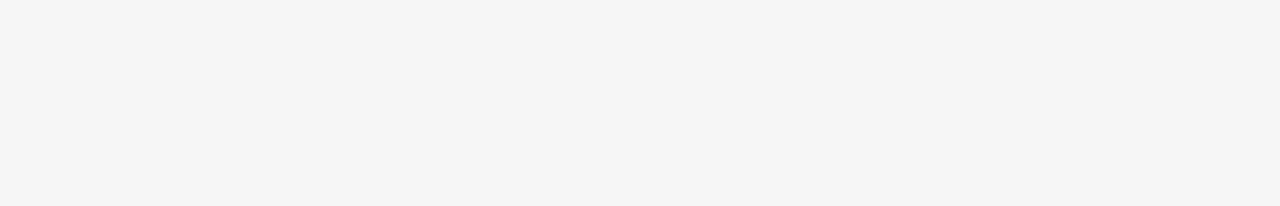
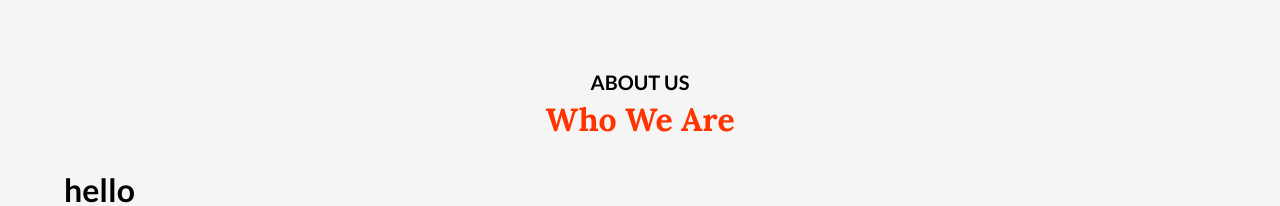
Before and after one commit to ktan16/isi-webpage, a React (Vite) app in the folder isi-webp/: page / in a window 1280 px wide. Shown: the part 800-1006 px from the top of the page. Before the commit the page ends 800 px from the top, so only its background shows below. Built offline with nearby package versions, Linux system fonts and the light colour scheme.

Commit message:
title implemented, change colors, init about

```diff
--- a/isi-webp/src/App.jsx
+++ b/isi-webp/src/App.jsx
@@ -1,12 +1,18 @@
 import React from "react";
 import Navbar from "./components/Navbar/Navbar";
 import Top from "./components/Top/Top";
+import About from "./components/About/About";
+import Title from "./components/Title/Title";
 
 function App() {
   return (
     <div>
       <Navbar />
       <Top />
+      <div className="container">
+        <Title subTitle="About Us" title="Who We Are" />
+        <About />
+      </div>
     </div>
   );
 }
--- /dev/null
+++ b/isi-webp/src/components/About/About.jsx
@@ -0,0 +1,12 @@
+import React from "react";
+import "./About.css";
+
+const About = () => {
+  return (
+    <div>
+      <h1>hello</h1>
+    </div>
+  );
+};
+
+export default About;
--- a/isi-webp/src/components/Navbar/Navbar.css
+++ b/isi-webp/src/components/Navbar/Navbar.css
@@ -28,7 +28,7 @@ nav {
 
 .navbar h2 {
   position: absolute;
-  color: #ff4000;
+  color: #ff3300;
   left: 370px;
   bottom: 30px;
   font-size: 14px;
--- /dev/null
+++ b/isi-webp/src/components/Title/Title.css
@@ -0,0 +1,18 @@
+@import url("https://fonts.googleapis.com/css2?family=Lora:ital,wght@0,400..700;1,400..700&display=swap");
+
+.title {
+  text-align: center;
+  color: black;
+  font-size: 20px;
+  font-weight: 600;
+  text-transform: uppercase;
+  margin: 70px 0 30px;
+}
+
+.title h2 {
+  font-size: 32px;
+  color: #ff3300;
+  margin-top: 5px;
+  text-transform: none;
+  font-family: "Lora", serif;
+}
--- /dev/null
+++ b/isi-webp/src/components/Title/Title.jsx
@@ -0,0 +1,13 @@
+import React from "react";
+import "./Title.css";
+
+const Title = ({ subTitle, title }) => {
+  return (
+    <div className="title">
+      <p>{subTitle}</p>
+      <h2>{title}</h2>
+    </div>
+  );
+};
+
+export default Title;
```
Also changed, not shown: isi-webp/src/components/About/About.css (added).
